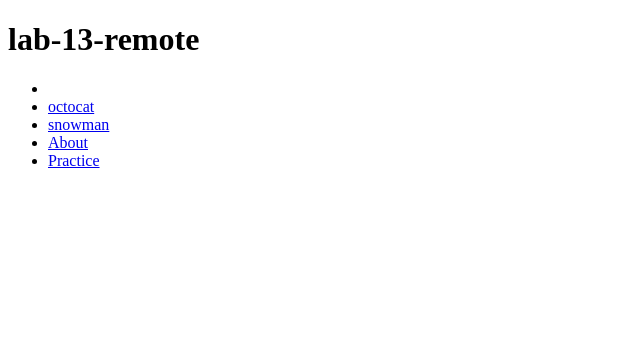
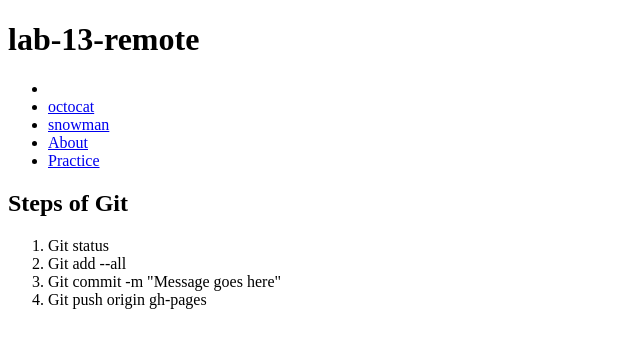
Before and after one commit to Chris880-png/lab-13-remote, a plain HTML site: page index2.html in a window 1280 px wide. Shown: the whole page, without its empty margins (0-640 px from the left). Drawn offline with Linux system fonts and the light colour scheme.

Commit message:
added a list of git steps

```diff
--- a/index2.html
+++ b/index2.html
@@ -12,5 +12,12 @@
 	<li><a href="about.html">About</a></li>
 	<li><a href="practice.html">Practice</a></li>
 	</ul>
+	<h2>Steps of Git</h2>
+	<ol>
+		<li>Git status</li>
+		<li>Git add --all</li>
+		<li>Git commit -m "Message goes here"</li>
+		<li>Git push origin gh-pages</li>
+	</ol>
 </body>
 </html>
```
